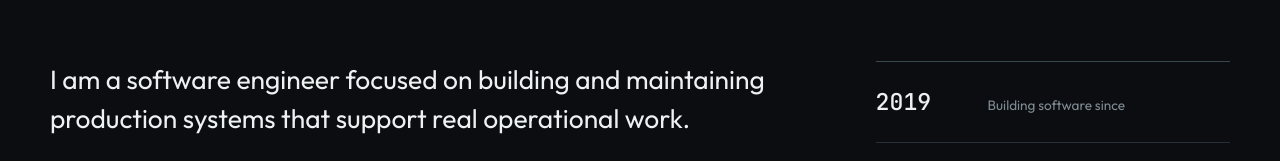
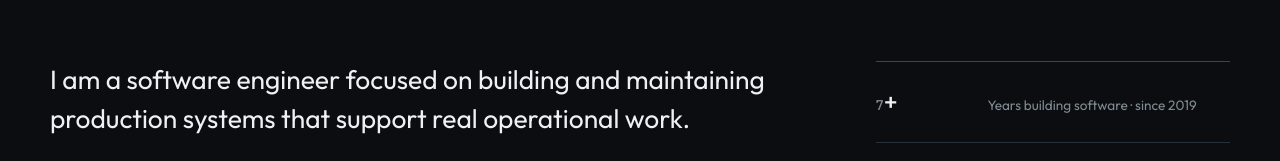
Before and after one commit to handikahevn24/my-portofolio, a website built with Vite: page index.html in a window 1280 px wide. Shown: the part 1071-1232 px from the top of the page. Built offline with nearby package versions, Linux system fonts and the light colour scheme.

Commit message:
fix: keep engineering experience current

```diff
--- a/index.html
+++ b/index.html
@@ -147,7 +147,10 @@
               the foundation.</p>
           </div>
           <div class="about__facts reveal" aria-label="Portfolio facts">
-            <div class="fact"><strong>2019</strong><span>Building software since</span></div>
+            <div class="fact">
+              <strong><span id="codingYears" data-start-year="2019">7</span>+</strong>
+              <span>Years building software · since 2019</span>
+            </div>
             <div class="fact"><strong>37</strong><span>Documented projects</span></div>
             <div class="fact"><strong>7</strong><span>Capability groups</span></div>
           </div>
--- a/main.js
+++ b/main.js
@@ -635,6 +635,16 @@ document.querySelectorAll('a[href^="#"]').forEach((anchor) => {
 const currentYearEl = document.getElementById('currentYear');
 if (currentYearEl) currentYearEl.textContent = String(new Date().getFullYear());
 
+const codingYearsEl = document.getElementById('codingYears');
+if (codingYearsEl) {
+  const startYear = Number(codingYearsEl.dataset.startYear);
+  const elapsedYears = new Date().getFullYear() - startYear;
+
+  if (Number.isFinite(startYear) && elapsedYears > 0) {
+    codingYearsEl.textContent = String(elapsedYears);
+  }
+}
+
 // ---- Active nav link on scroll ----
 const sections = document.querySelectorAll('section[id]');
 
```
